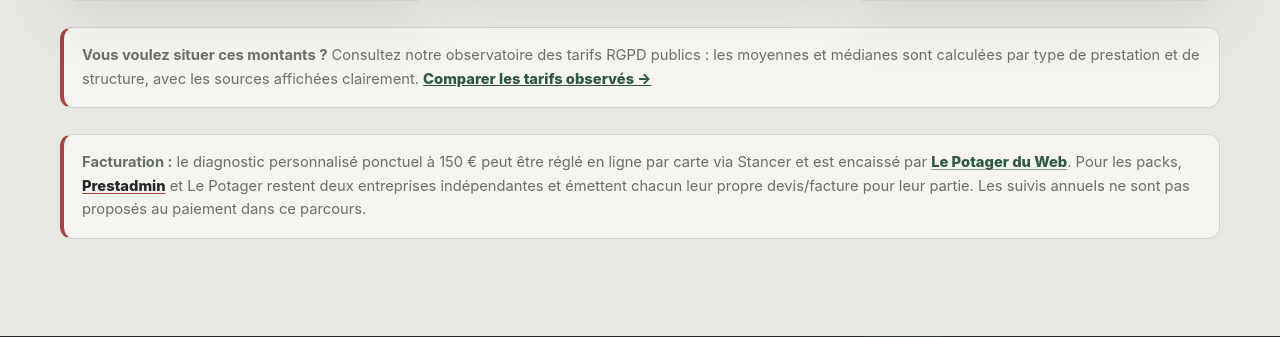
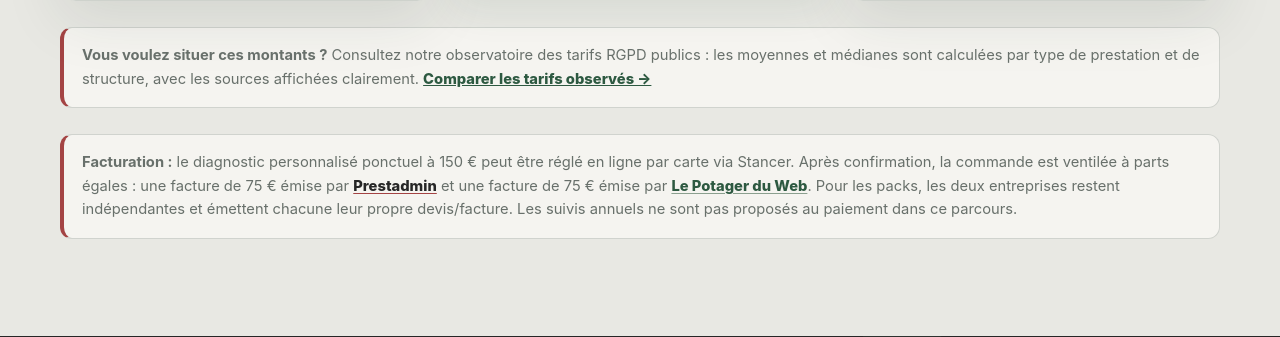
Before and after one commit to jasmin-abernathy/rgpd-lepotager, a PHP site: page / in a window 1280 px wide. Shown: the part 3634-3971 px from the top of the page. Run offline with PHP 8.4, Linux system fonts and the light colour scheme; some libraries are stand-ins or nearby versions.

Commit message:
Explain 50-50 RGPD invoicing

```diff
--- a/index.part03.php
+++ b/index.part03.php
@@ -5,7 +5,7 @@
             </p>
 
             <p class="billing-note">
-                <strong>Facturation :</strong> le diagnostic personnalisé ponctuel à 150 € peut être réglé en ligne par carte via Stancer et est encaissé par <a class="provider-link potager-link" href="https://www.lepotager.org" target="_blank" rel="noopener noreferrer">Le Potager du Web</a>. Pour les packs, <a class="provider-link admin-link" href="https://www.prestadmin57.fr" target="_blank" rel="noopener noreferrer">Prestadmin</a> et Le Potager restent deux entreprises indépendantes et émettent chacun leur propre devis/facture pour leur partie. Les suivis annuels ne sont pas proposés au paiement dans ce parcours.
+                <strong>Facturation :</strong> le diagnostic personnalisé ponctuel à 150 € peut être réglé en ligne par carte via Stancer. Après confirmation, la commande est ventilée à parts égales : une facture de 75 € émise par <a class="provider-link admin-link" href="https://www.prestadmin57.fr" target="_blank" rel="noopener noreferrer">Prestadmin</a> et une facture de 75 € émise par <a class="provider-link potager-link" href="https://www.lepotager.org" target="_blank" rel="noopener noreferrer">Le Potager du Web</a>. Pour les packs, les deux entreprises restent indépendantes et émettent chacune leur propre devis/facture. Les suivis annuels ne sont pas proposés au paiement dans ce parcours.
             </p>
         </div>
     </section>
```
